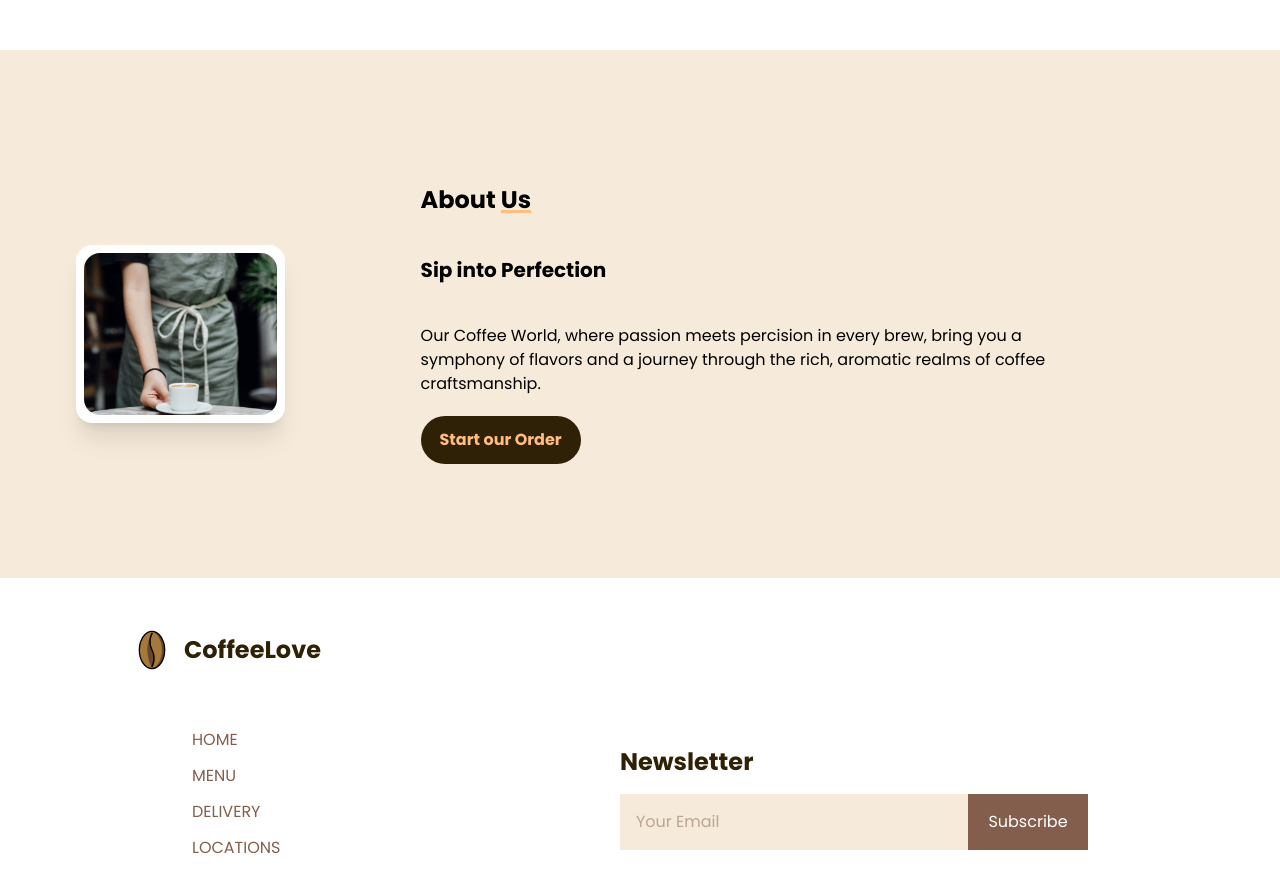
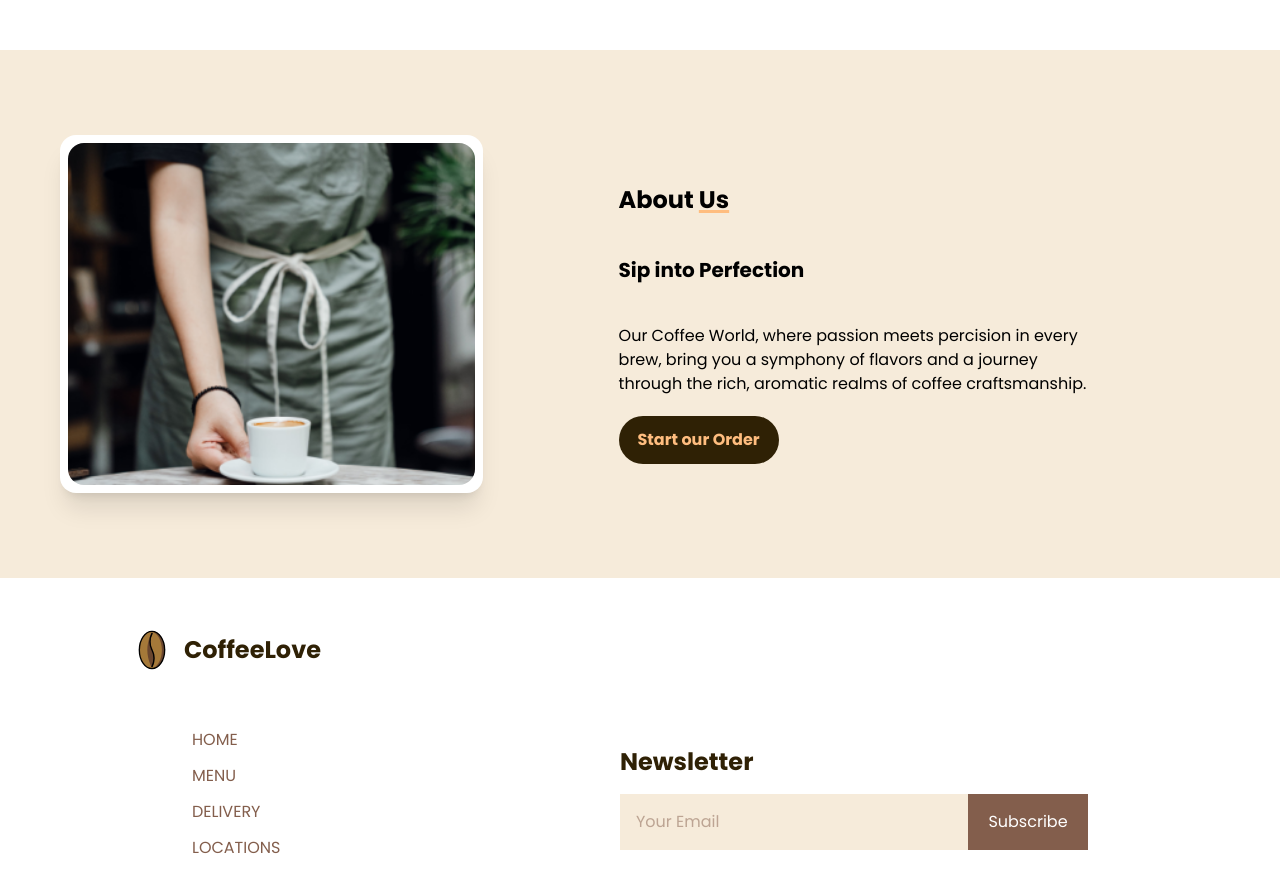
Before and after one commit to tonyTo02/coffee-landing-page, a Vue app: page / in a window 1280 px wide. Shown: the part 2400-3291 px from the top of the page. Built offline with nearby package versions, Linux system fonts and the light colour scheme; a web font is replaced by a local one.

Commit message:
fix small detail

```diff
--- a/src/components/AboutUs.vue
+++ b/src/components/AboutUs.vue
@@ -1,7 +1,7 @@
 <template>
     <div
         class="container flex flex-col md:flex-row md:justify-center w-full h-180 md:h-132 bg-[#F6EBDA] md:p-15 md:items-center">
-        <div class="image p-2 rounded-2xl md:mx-4 bg-white w-100 shadow-xl ms-10 mt-10">
+        <div class="image p-2 rounded-2xl md:mx-4 bg-white w-100 md:w-full shadow-xl md:ms-0 md:mt-0 ms-10 mt-10">
             <img :src="image" class="rounded-2xl w-full" alt="image-about-us">
         </div>
         <div class="content md:px-30 px-10">
```
